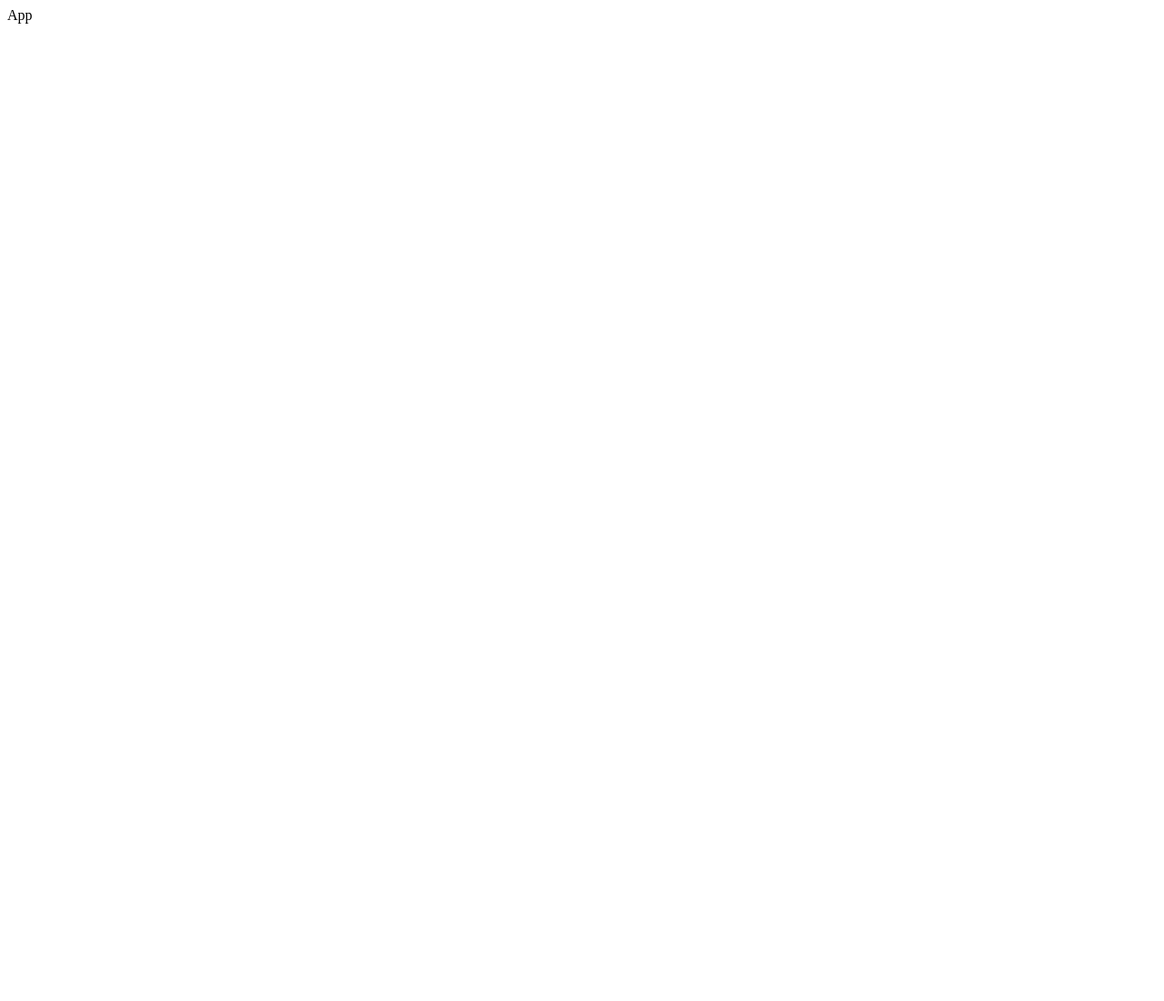
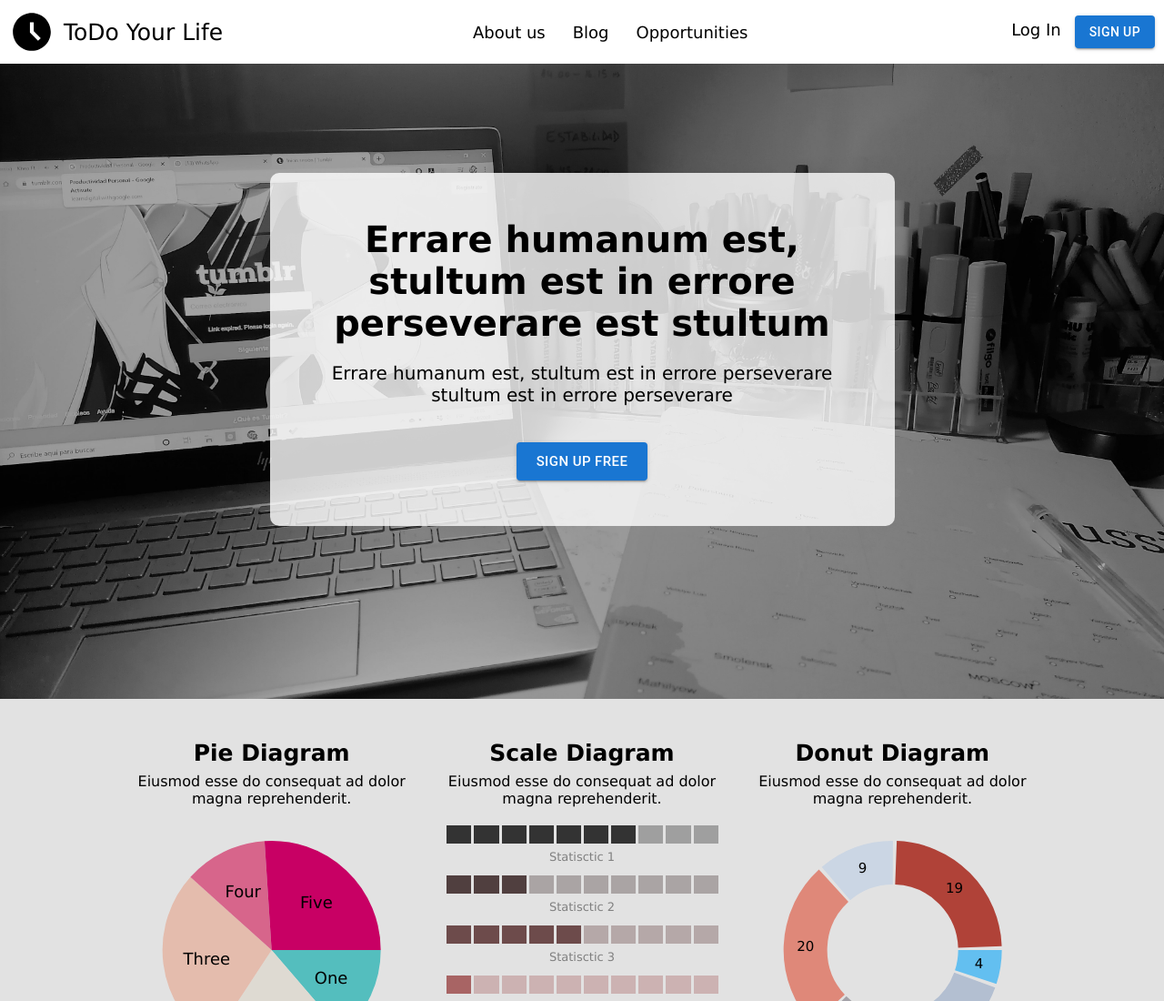
Before and after one commit to LisaKaliuko/to-do-app, a React (Create React App) app: page / in a window 1280 px wide. Shown: the top 1100 px of the page at 91% size. Before the commit the page ends 800 px from the top, so only its background shows below. Built offline with nearby package versions, Linux system fonts and the light colour scheme.

Commit message:
Creating main page

```diff
--- a/src/App.tsx
+++ b/src/App.tsx
@@ -1,7 +1,119 @@
-import React from "react";
+import React from 'react';
+import { GlobalStyles } from '@mui/material';
+import { globalStyles, palette } from '@theme/index';
+import ScaledDiagram from '@common/ScaledDiagram/index';
+import PrimaryButton from '@common/Buttons/Buttons';
+import { scaleDiagram, pieDiagram, donutDiagram } from '@constants/Diagrams';
+import {
+  Container,
+  ImageContainer,
+  Header,
+  LogoContainer,
+  Icon,
+  LogoText,
+  Link,
+  Content,
+  TitleBlock,
+  Title,
+  Text,
+  BackgroundContainer,
+  DiagramsContainer,
+  ScaleDiagramContainer,
+  DiagramTitle,
+  DiagramText,
+  PieChartBox,
+  SecurityContainer,
+  SecurityIcon,
+  SecurityTitle,
+  SecurityText,
+} from './styled';
 
-function App() {
-  return <div>App</div>;
-}
+const App: React.FC = (): JSX.Element => {
+  return (
+    <>
+      <GlobalStyles styles={globalStyles} />
+      <Container>
+        <Header>
+          <LogoContainer>
+            <Icon />
+            <LogoText>ToDo Your Life</LogoText>
+          </LogoContainer>
+          <div>
+            <Link>About us</Link>
+            <Link>Blog</Link>
+            <Link>Opportunities</Link>
+          </div>
+          <div>
+            <Link>Log In</Link>
+            <PrimaryButton size="medium">Sign Up</PrimaryButton>
+          </div>
+        </Header>
+
+        <Content>
+          <ImageContainer>
+            <TitleBlock>
+              <Title>Errare humanum est, stultum est in errore perseverare est stultum</Title>
+              <Text>
+                Errare humanum est, stultum est in errore perseverare stultum est in errore
+                perseverare
+              </Text>
+              <PrimaryButton size="large">Sign Up Free</PrimaryButton>
+            </TitleBlock>
+          </ImageContainer>
+          <BackgroundContainer color={palette.$backgroundMain}>
+            <DiagramsContainer>
+              <ScaleDiagramContainer>
+                <DiagramTitle>Pie Diagram</DiagramTitle>
+                <DiagramText>Eiusmod esse do consequat ad dolor magna reprehenderit.</DiagramText>
+                <PieChartBox
+                  data={pieDiagram}
+                  label={({ dataEntry }) => dataEntry.title}
+                  labelStyle={{ fontSize: '6px' }}
+                  labelPosition={60}
+                  radius={40}
+                />
+              </ScaleDiagramContainer>
+              <ScaleDiagramContainer>
+                <DiagramTitle>Scale Diagram</DiagramTitle>
+                <DiagramText>Eiusmod esse do consequat ad dolor magna reprehenderit.</DiagramText>
+                {scaleDiagram.map(({ color, value, name }) => (
+                  <ScaledDiagram scaleColor={color} value={value} name={name} />
+                ))}
+              </ScaleDiagramContainer>
+              <ScaleDiagramContainer>
+                <DiagramTitle>Donut Diagram</DiagramTitle>
+                <DiagramText>Eiusmod esse do consequat ad dolor magna reprehenderit.</DiagramText>
+                <PieChartBox
+                  data={donutDiagram}
+                  lineWidth={40}
+                  label={({ dataEntry }) => dataEntry.value}
+                  paddingAngle={2}
+                  labelStyle={{ fontSize: '5px' }}
+                  labelPosition={80}
+                  radius={40}
+                />
+              </ScaleDiagramContainer>
+            </DiagramsContainer>
+          </BackgroundContainer>
+          <BackgroundContainer color={palette.$backgroundSecondary}>
+            <SecurityContainer>
+              <SecurityIcon />
+              <SecurityTitle>
+                Voluptate aliquip cillum sit ex nostrud aliqua officia culpa labore.
+              </SecurityTitle>
+              <SecurityText>
+                Consequat officia veniam ullamco occaecat anim cillum dolor aute officia ea.
+                Reprehenderit dolor fugiat irure eiusmod in. Est quis fugiat ex ipsum exercitation
+                duis culpa cupidatat. Consequat officia veniam ullamco occaecat anim cillum dolor
+                aute officia ea. Reprehenderit dolor fugiat irure eiusmod in. Est quis fugiat ex
+                ipsum exercitation duis culpa cupidatat.
+              </SecurityText>
+            </SecurityContainer>
+          </BackgroundContainer>
+        </Content>
+      </Container>
+    </>
+  );
+};
 
 export default App;
--- /dev/null
+++ b/src/styled.ts
@@ -0,0 +1,131 @@
+import styled from '@emotion/styled';
+import { palette } from './theme';
+import mainImg from './images/mainImg.jpg';
+import AccessTimeFilledIcon from '@mui/icons-material/AccessTimeFilled';
+import { PieChart } from 'react-minimal-pie-chart';
+import GppGoodIcon from '@mui/icons-material/GppGood';
+
+export const Container = styled('div')({
+  display: 'flex',
+  flexDirection: 'column',
+  minHeight: '100vh',
+});
+
+export const Header = styled('div')({
+  padding: '10px',
+  display: 'flex',
+  alignItems: 'center',
+  justifyContent: 'space-between',
+  backgroundColor: 'rgba(255, 255, 255, 0.8)',
+});
+
+export const LogoContainer = styled('div')({
+  display: 'flex',
+  alignItems: 'center',
+});
+
+export const Icon = styled(AccessTimeFilledIcon)({
+  fontSize: '50px',
+  color: `${palette.$blackMain}`,
+  marginRight: '10px',
+});
+
+export const LogoText = styled('span')({
+  fontSize: '25px',
+});
+
+export const Link = styled('span')({
+  margin: '15px',
+  fontSize: '18px',
+});
+
+export const Content = styled('div')({
+  flexGrow: 1,
+  margin: 'auto',
+});
+
+export const ImageContainer = styled('div')({
+  display: 'block',
+  backgroundImage: `url(${mainImg})`,
+  backgroundSize: 'cover',
+  backgroundRepeat: 'no-repeat',
+  padding: '120px 70px 190px 70px',
+});
+
+export const TitleBlock = styled('div')({
+  width: '55%',
+  margin: 'auto',
+  padding: '50px 30px',
+  textAlign: 'center',
+  backgroundColor: 'rgba(255, 255, 255, 0.8)',
+  borderRadius: '10px',
+});
+
+export const Title = styled('p')({
+  fontSize: '40px',
+  fontWeight: '600',
+  margin: '0px 10px 20px 10px',
+});
+
+export const Text = styled('p')({
+  fontSize: '20px',
+  marginBottom: '40px',
+});
+
+interface Props {
+  color: string;
+}
+
+export const BackgroundContainer = styled('div')((props: Props) => ({
+  backgroundColor: props.color,
+}));
+
+export const DiagramsContainer = styled('div')({
+  width: '80%',
+  margin: 'auto',
+  display: 'flex',
+  justifyContent: 'space-evenly',
+});
+
+export const ScaleDiagramContainer = styled('div')({
+  padding: '20px',
+});
+
+export const DiagramTitle = styled('p')({
+  textAlign: 'center',
+  fontWeight: 600,
+  fontSize: '25px',
+  marginBottom: '7px',
+});
+
+export const DiagramText = styled('p')({
+  textAlign: 'center',
+  margin: '0px 0px 7px 0px',
+});
+
+export const PieChartBox = styled(PieChart)({
+  maxHeight: '300px',
+});
+
+export const SecurityContainer = styled('div')({
+  width: '50%',
+  padding: '70px 0px',
+  margin: 'auto',
+});
+
+export const SecurityIcon = styled(GppGoodIcon)({
+  fontSize: '80px',
+  display: 'block',
+  margin: 'auto',
+});
+
+export const SecurityTitle = styled('p')({
+  fontSize: '30px',
+  fontWeight: 600,
+  textAlign: 'center',
+});
+
+export const SecurityText = styled('p')({
+  fontSize: '18px',
+  textAlign: 'center',
+});
--- a/src/theme/index.tsx
+++ b/src/theme/index.tsx
@@ -7,6 +7,7 @@ export const globalStyles = {
 
 export const palette = {
   $blackMain: '#000000',
-  $whiteMain: '#ffffff',
+  $backgroundMain: '#e2e2e2',
+  $backgroundSecondary: '#d7e1ee',
   $captionText: '#808080',
 };
```
Also changed, not shown: src/images/mainImg.jpg (added).
